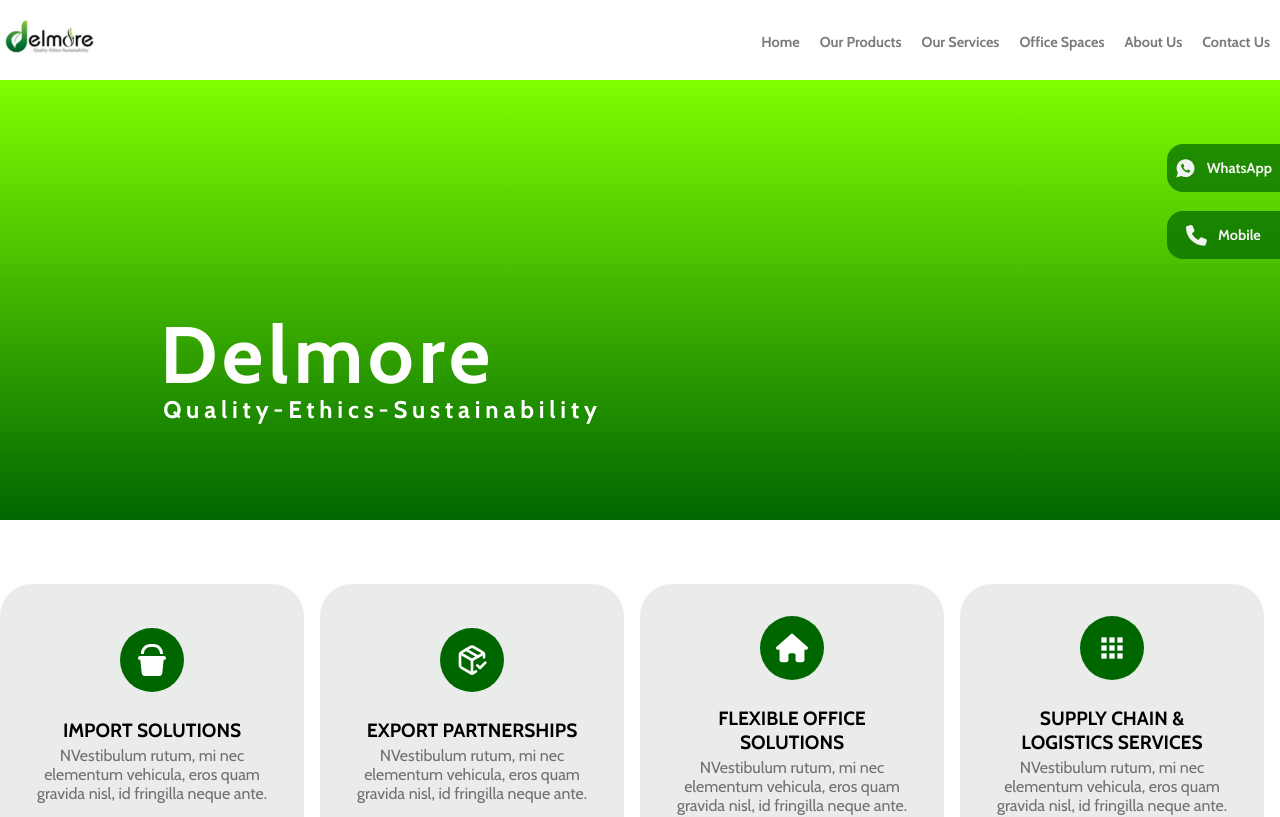
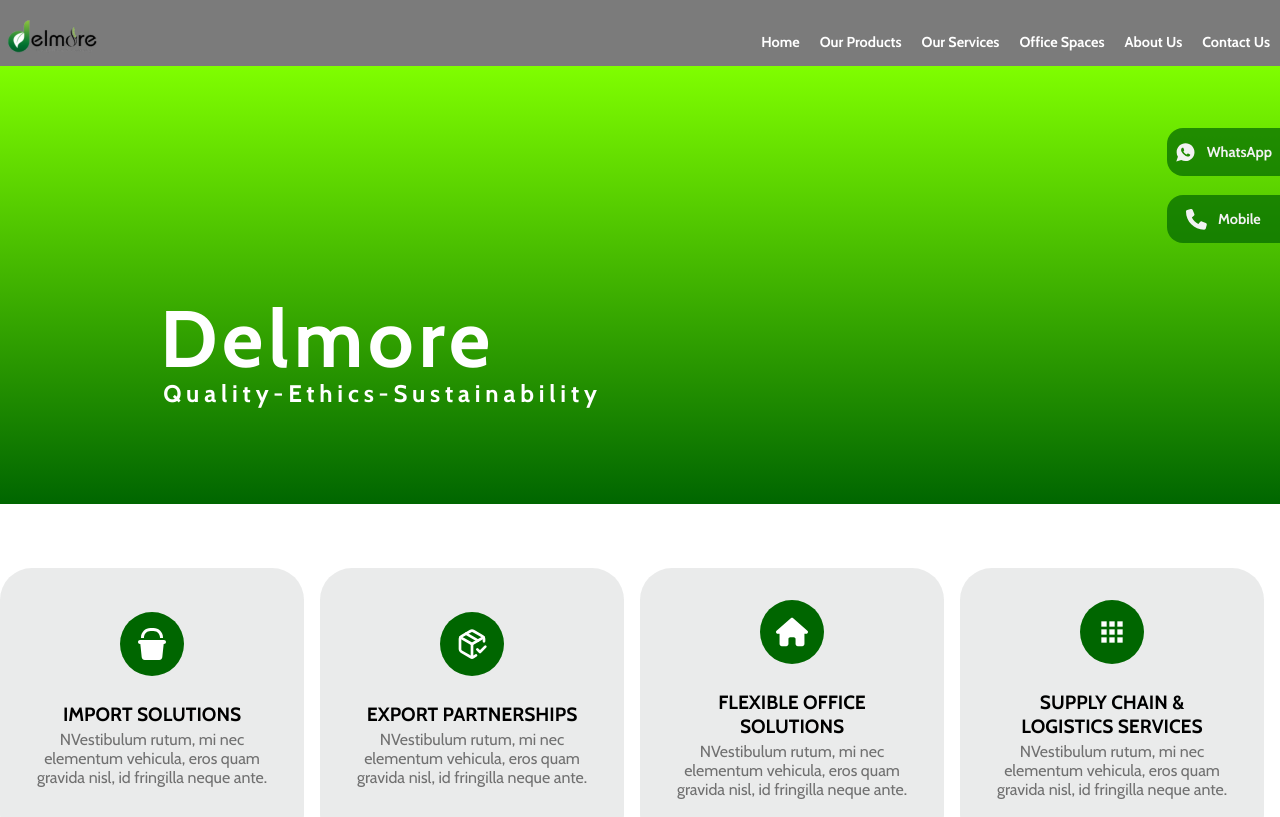
Before and after one commit to baayesh/Delmore, a React (Create React App) app: page / in a window 1280 px wide. Shown: the top 817 px of the page. Built offline with nearby package versions, Linux system fonts and the light colour scheme.

Commit message:
change the background color of the navigation bar

```diff
--- a/src/styles/header.css
+++ b/src/styles/header.css
@@ -1,7 +1,7 @@
 .header-container{
     width: 100vw;
     position: fixed;
-    background-color: white;
+    background-color: #7b7b7b;
     top :0;
     z-index:10;
 
@@ -43,7 +43,7 @@
 
 .nav-link {
     text-decoration: none;
-    color: #7b7b7b;
+    color: white;
     padding: 5px 10px;
     font-family: 'cabin', sans-serif;
     font-size: 0.9rem;
@@ -51,6 +51,6 @@
 }
 
 .nav-link:hover {
+    color: white ;
     text-decoration: underline;
-    color: var(--secondary-color);
 }
--- a/src/styles/home.css
+++ b/src/styles/home.css
@@ -120,7 +120,7 @@
   padding: 100px 0;
   text-align: left;
   margin: 2em auto;
-  margin-top: 5em;
+  margin-top: 4em;
 }
 
 .hero-container {
```
Also changed, not shown: src/assets/logo/logo.png.
